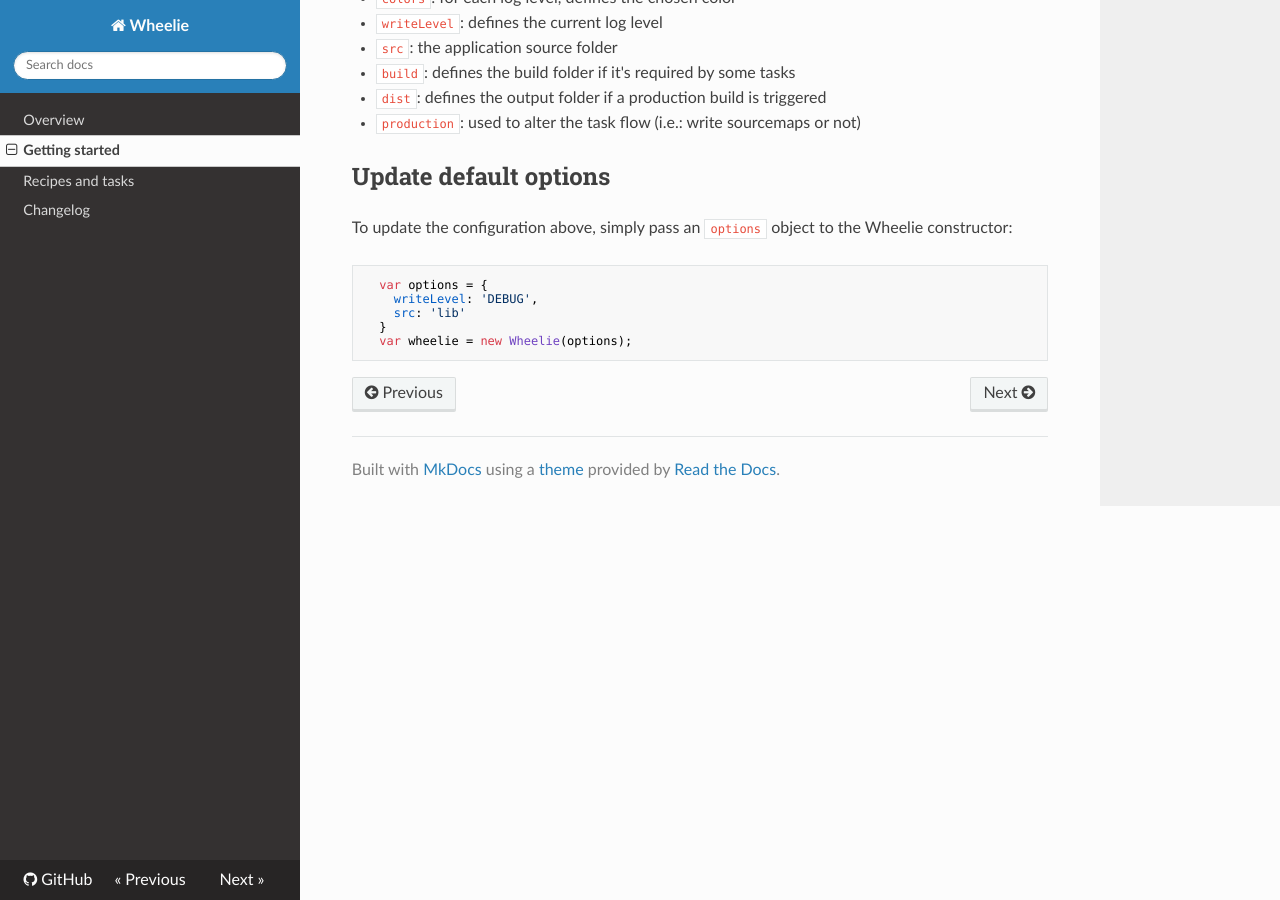
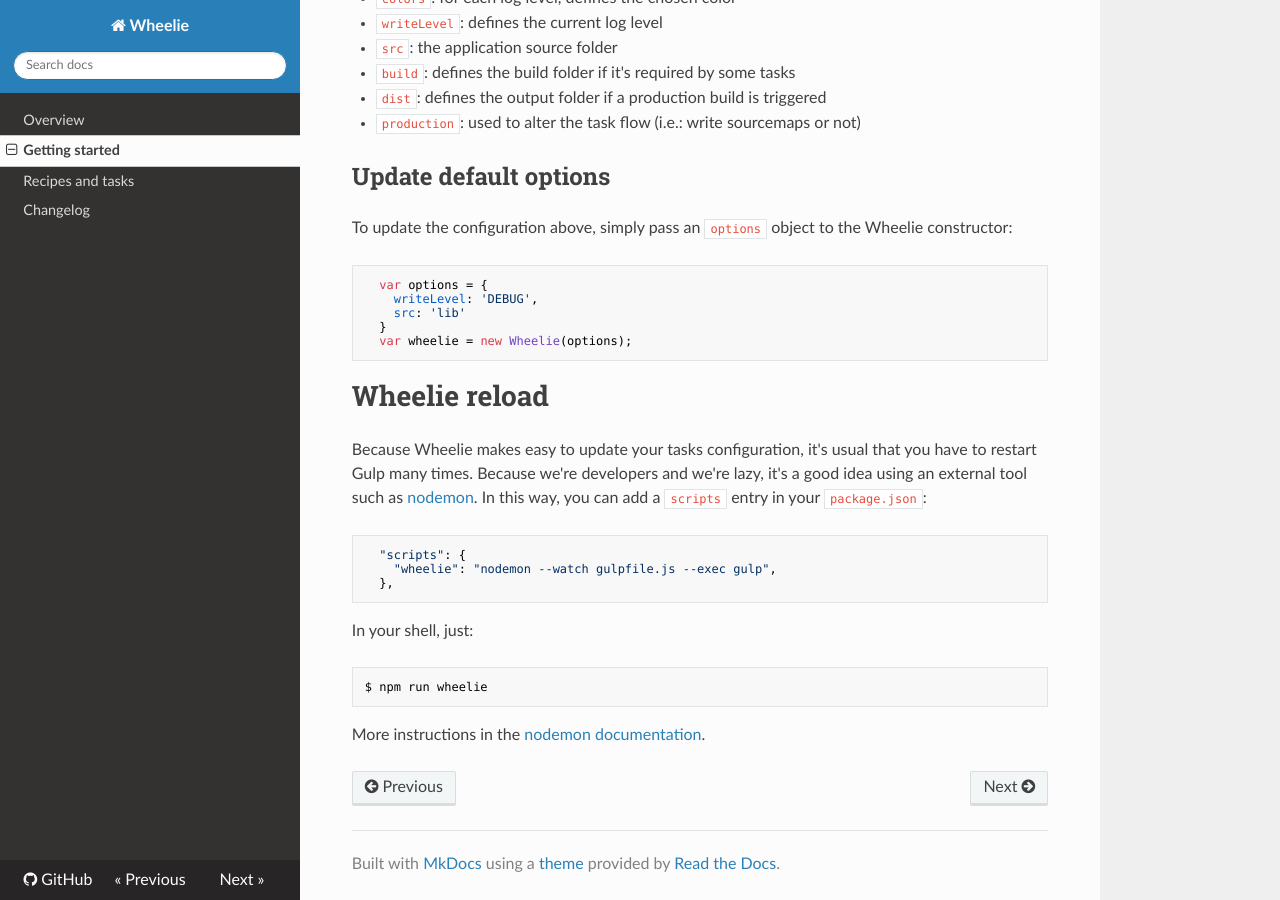
Before and after one commit to wheelie/wheelie, an MkDocs documentation site: the page built from docs/usage.md, in a window 1280 px wide and 900 px high, scrolled down 1014 px. Built offline with MkDocs 1.6.1, drawn with Linux system fonts in a browser that asks for light colours; nearby versions of some CDN libraries; old or Windows-style settings are respelled for this version of MkDocs.

Commit message:
fixed #24: add note about nodemon for gulp reload when gulpfile.js changes

````diff
--- a/docs/usage.md
+++ b/docs/usage.md
@@ -70,3 +70,26 @@ To update the configuration above, simply pass an ``options`` object to the Whee
   }
   var wheelie = new Wheelie(options);
 ```
+
+# Wheelie reload
+
+Because Wheelie makes easy to update your tasks configuration, it's usual that you have to restart
+Gulp many times. Because we're developers and we're lazy, it's a good idea using an external tool
+such as [nodemon][nodemon]. In this way, you can add a ``scripts`` entry in your ``package.json``:
+
+```javascript
+  "scripts": {
+    "wheelie": "nodemon --watch gulpfile.js --exec gulp",
+  },
+```
+
+In your shell, just:
+
+```bash
+$ npm run wheelie
+```
+
+More instructions in the [nodemon documentation][docs].
+
+[nodemon]: http://nodemon.io/
+[docs]: https://github.com/remy/nodemon
````
